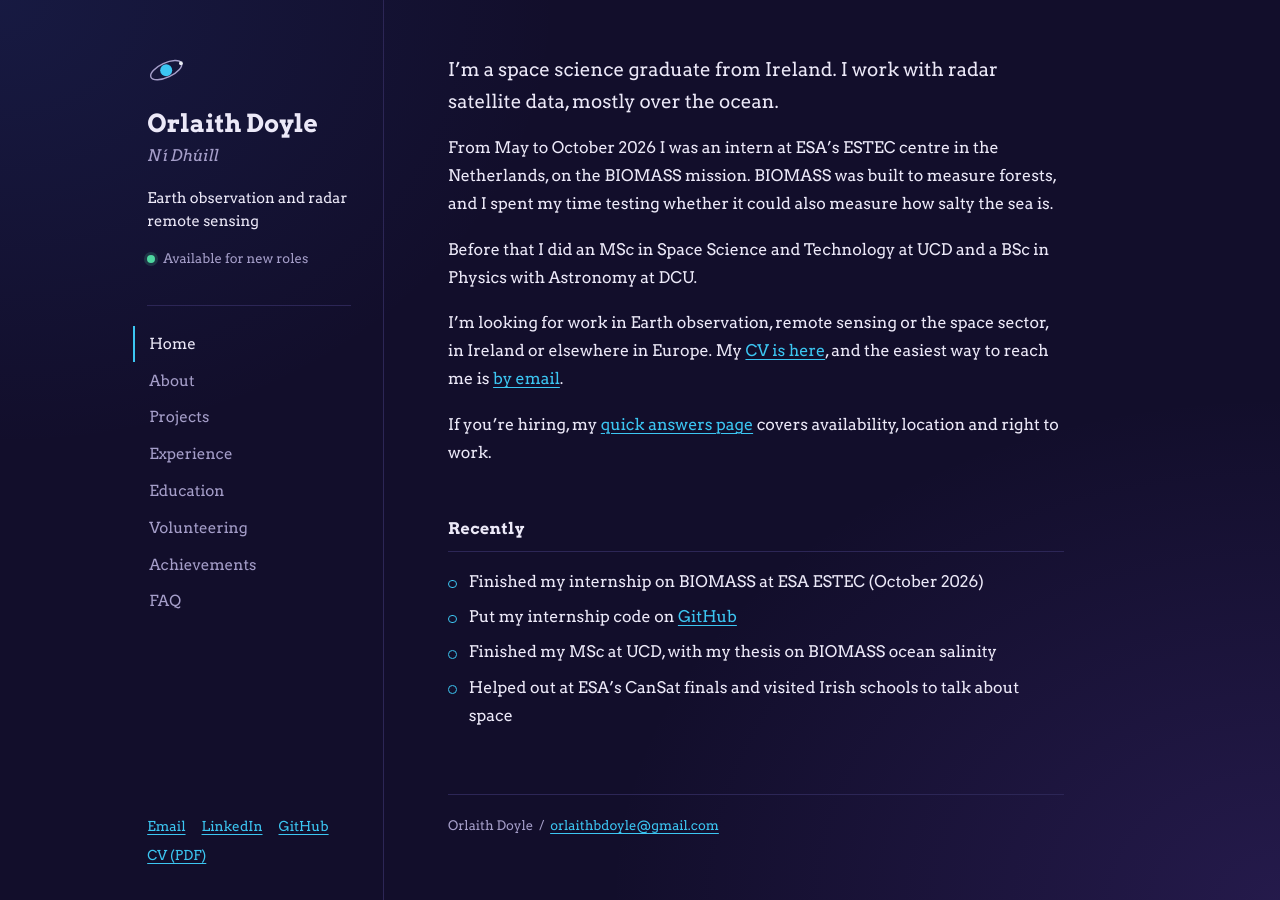
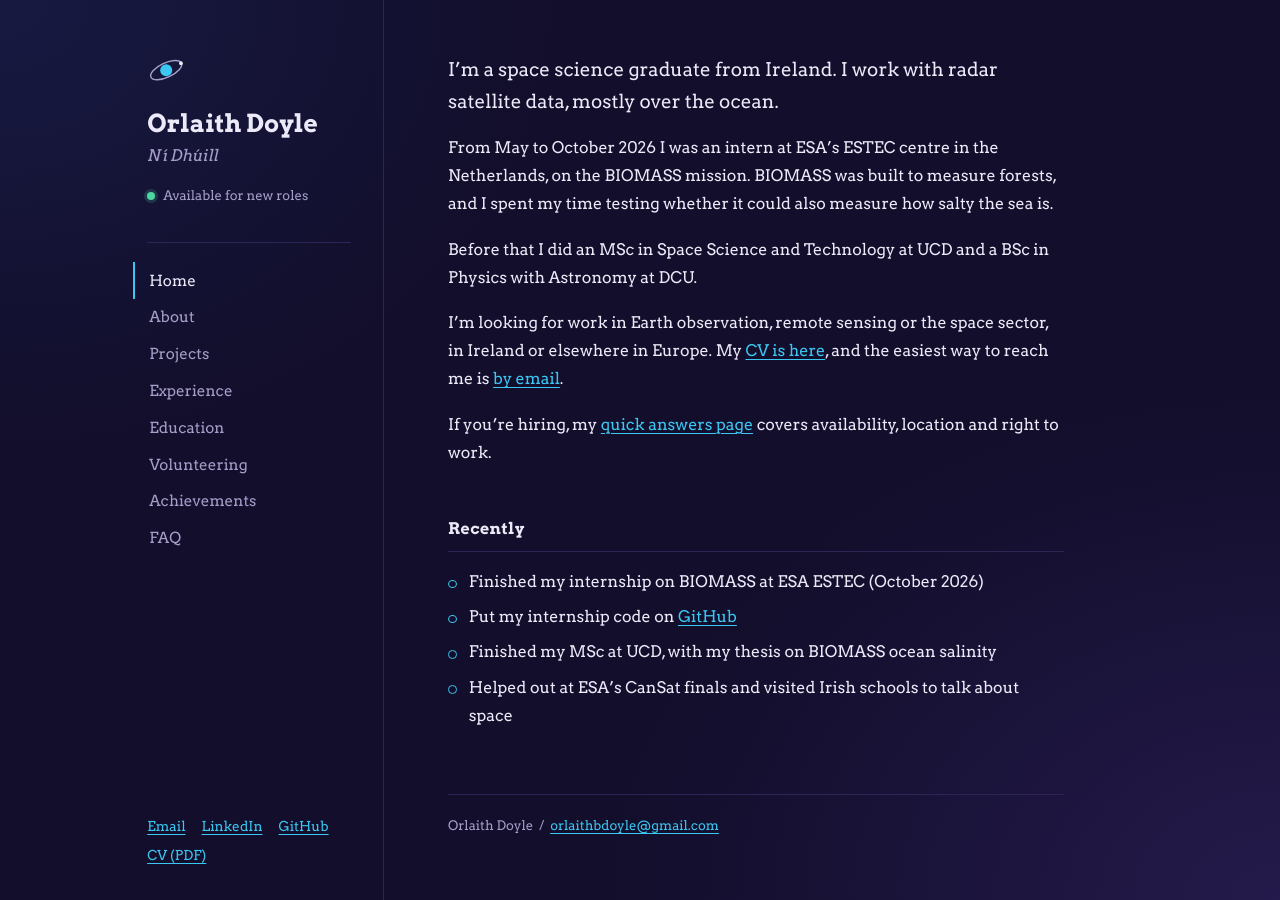
Before and after one commit to orlaithdoyle/orlaithdoyle.github.io, a Jekyll site: the page built from index.md, in a window 1280 px wide. Built offline with Jekyll 4.4.1, drawn with Linux system fonts in a browser that asks for light colours.

Commit message:
Remove the line under my name

```diff
--- a/_config.yml
+++ b/_config.yml
@@ -11,7 +11,7 @@ github: https://github.com/orlaithdoyle
 cv: cv.pdf
 
 # The short line under your name, and the note under that.
-tagline: Earth observation and radar remote sensing
+tagline: ""
 status: Available for new roles
 
 # The menu at the top of every page, in order.
--- a/_layouts/default.html
+++ b/_layouts/default.html
@@ -19,7 +19,7 @@
   </a>
   <p class="name"><a href="{{ '/' | relative_url }}">{{ site.name }}</a></p>
   <p class="irish">{{ site.irish_name }}</p>
-  <p class="tagline">{{ site.tagline }}</p>
+  {% if site.tagline != "" %}<p class="tagline">{{ site.tagline }}</p>{% endif %}
   <p class="status">{{ site.status }}</p>
   <nav aria-label="Main">{% for item in site.menu %}<a href="{{ item.link | relative_url }}"{% if page.url == item.link %} aria-current="page"{% endif %}>{{ item.label }}</a> {% endfor %}</nav>
   <div class="contact">
```
